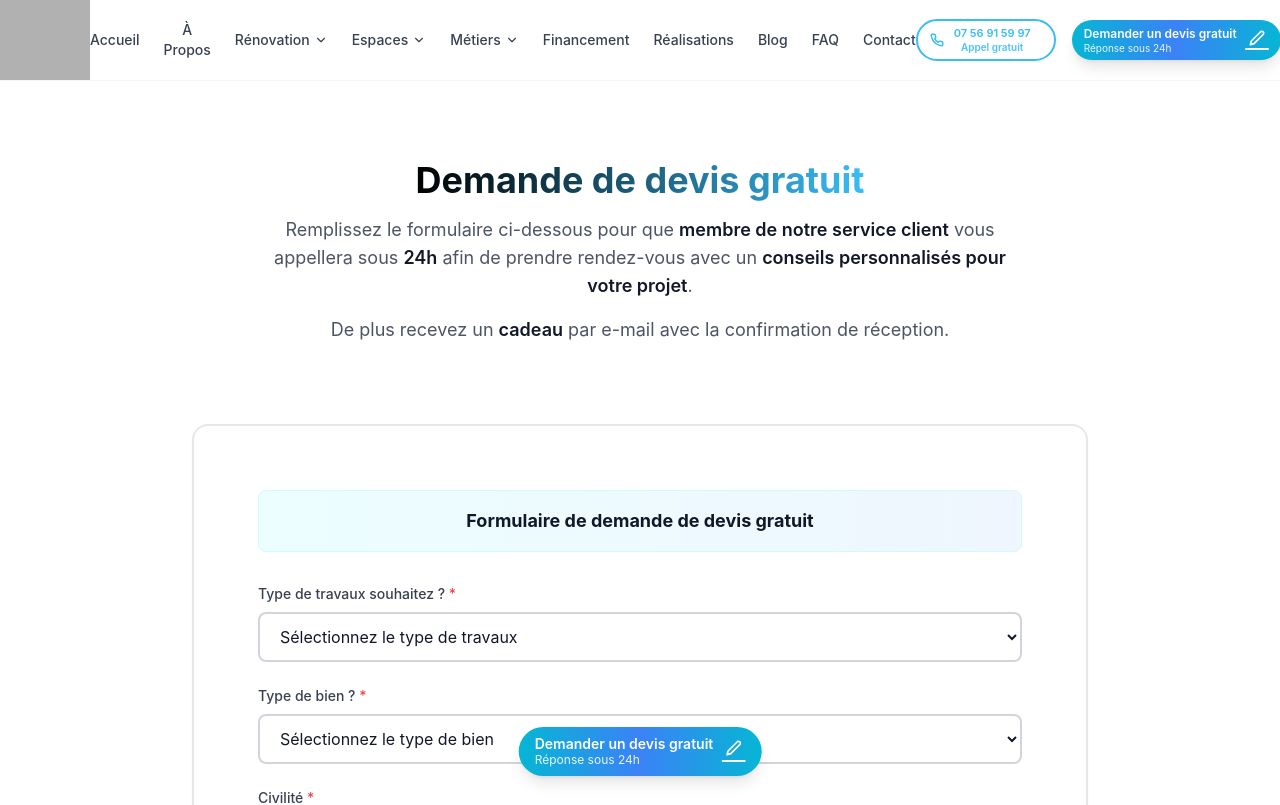
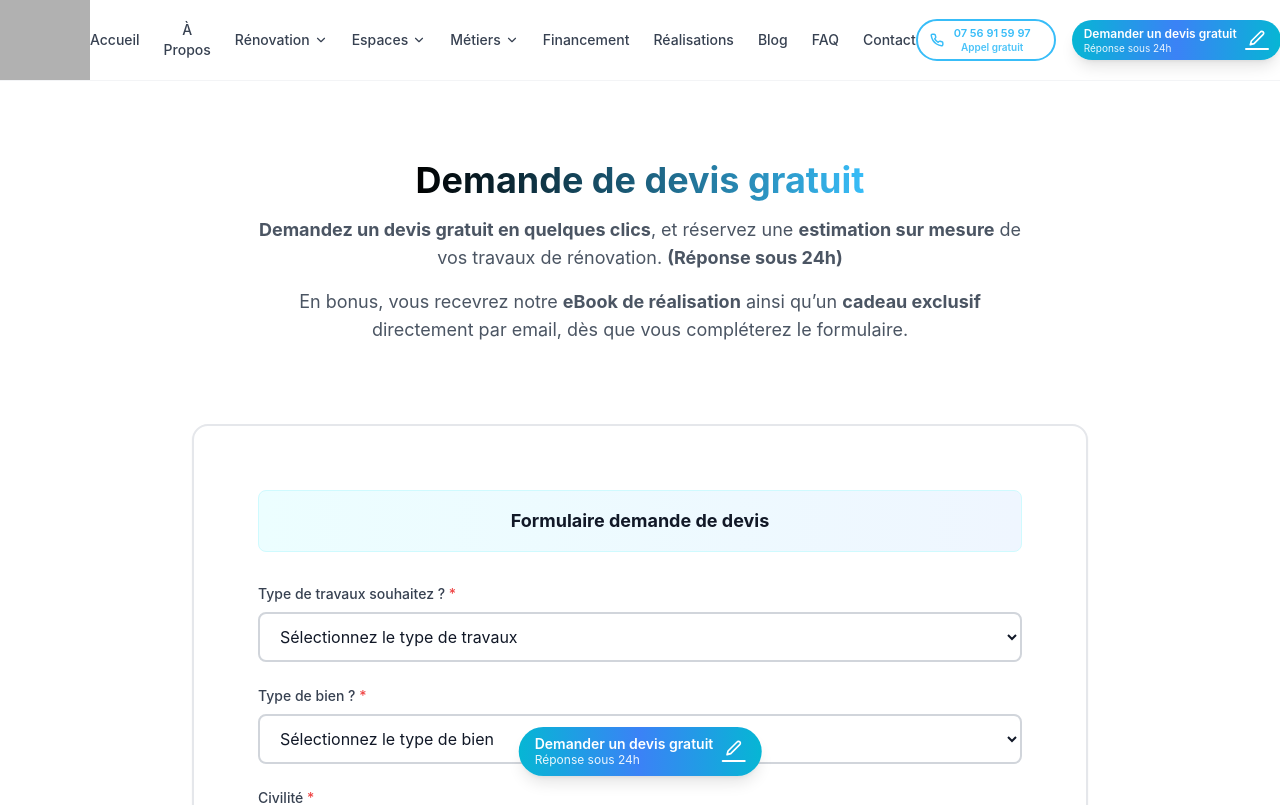
Before and after one commit to groupe-bml-renovation/groupe-bml-renovation, a React (Vite) app: page /contact in a window 1280 px wide. Shown: the top 805 px of the page. Built offline with nearby package versions, Linux system fonts and the light colour scheme; grey boxes are pictures that could not be loaded.

Commit message:
refactor: update and standardize marketing copy across contact and quote request forms

```diff
--- a/src/components/DemandDevisForm.tsx
+++ b/src/components/DemandDevisForm.tsx
@@ -310,7 +310,7 @@ export default function DemandDevisForm() {
         className="mb-8 p-4 bg-gradient-to-r from-cyan-50 to-blue-50 border border-cyan-100 rounded-lg text-center"
       >
         <p className="text-base md:text-lg font-bold text-gray-900">
-          Formulaire de demande de devis gratuit
+          Formulaire demande de devis
         </p>
       </motion.div>
 
--- a/src/components/QuoteRequestForm.tsx
+++ b/src/components/QuoteRequestForm.tsx
@@ -86,11 +86,11 @@ export default function QuoteRequestForm() {
 
         <div className="text-center text-gray-600 text-base sm:text-lg leading-relaxed mb-12 max-w-3xl mx-auto space-y-4">
           <p>
-            Remplissez le formulaire ci-dessous pour que membre de notre service client vous appellera sous 24h afin de prendre rendez-vous avec un conseils personnalisés pour votre projet.
+            <strong>Demandez un devis gratuit en quelques clics</strong>, et réservez une <strong>estimation sur mesure</strong> de vos travaux de rénovation. <strong>(Réponse sous 24h)</strong>
           </p>
 
           <p>
-            De plus recevez un cadeau par e-mail avec la confirmation de réception.
+            En bonus, vous recevrez notre <strong>eBook de réalisation</strong> ainsi qu’un <strong>cadeau exclusif</strong> directement par email, dès que vous compléterez le formulaire.
           </p>
 
           <p className="font-semibold text-gray-900">
--- a/src/components/UnifiedContactForm.tsx
+++ b/src/components/UnifiedContactForm.tsx
@@ -21,19 +21,11 @@ export default function UnifiedContactForm() {
 
           <div className="space-y-4 max-w-3xl mx-auto">
             <p className="text-center text-gray-600 text-sm sm:text-base lg:text-lg leading-relaxed">
-              Remplissez le formulaire ci-dessous pour que{' '}
-              <span className="font-semibold text-gray-900">membre de notre service client</span>
-              {' '}vous appellera sous{' '}
-              <span className="font-semibold text-gray-900">24h</span>
-              {' '}afin de prendre rendez-vous avec un{' '}
-              <span className="font-semibold text-gray-900">conseils personnalisés pour votre projet</span>
-              .
+              <strong>Demandez un devis gratuit en quelques clics</strong>, et réservez une <strong>estimation sur mesure</strong> de vos travaux de rénovation. <strong>(Réponse sous 24h)</strong>
             </p>
 
             <p className="text-center text-gray-600 text-sm sm:text-base lg:text-lg leading-relaxed">
-              De plus recevez un{' '}
-              <span className="font-semibold text-gray-900">cadeau</span>
-              {' '}par e-mail avec la confirmation de réception.
+              En bonus, vous recevrez notre <strong>eBook de réalisation</strong> ainsi qu’un <strong>cadeau exclusif</strong> directement par email, dès que vous compléterez le formulaire.
             </p>
           </div>
         </motion.div>
```
